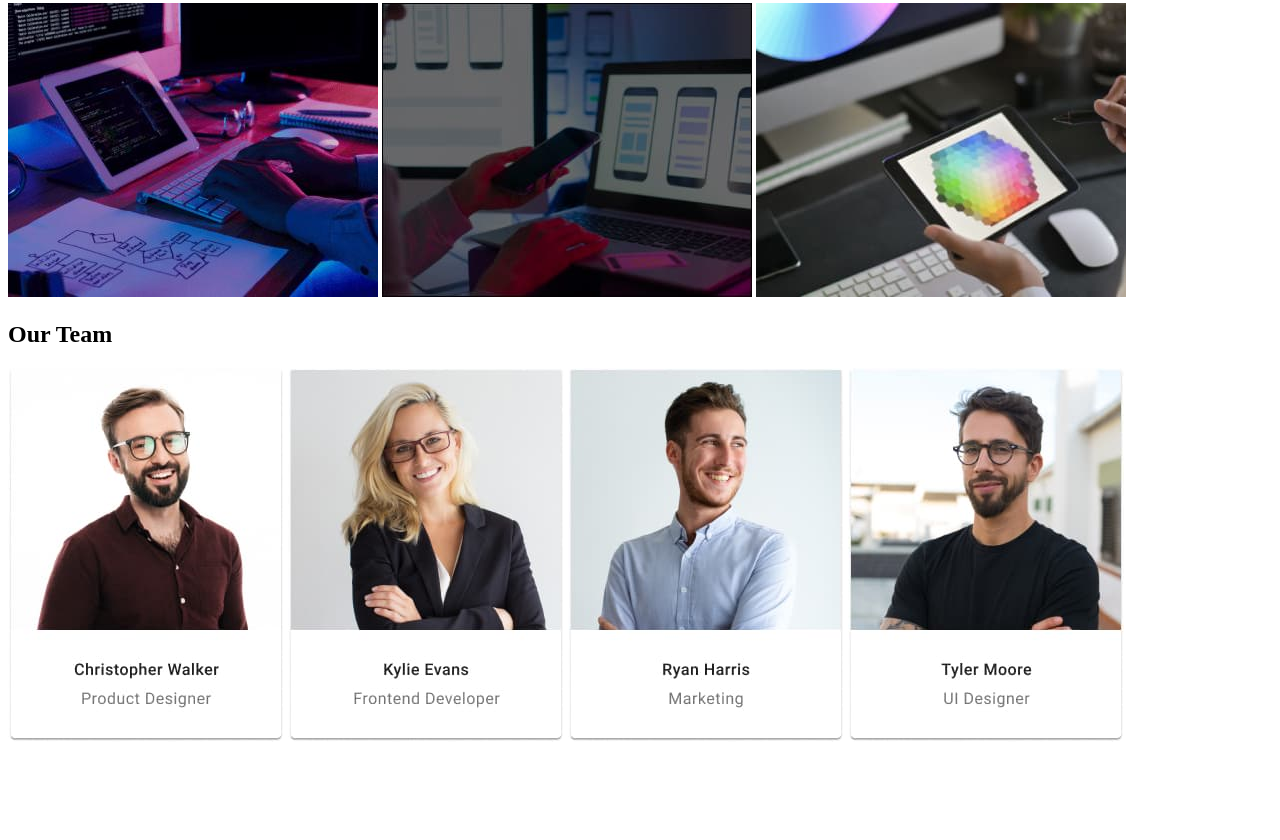
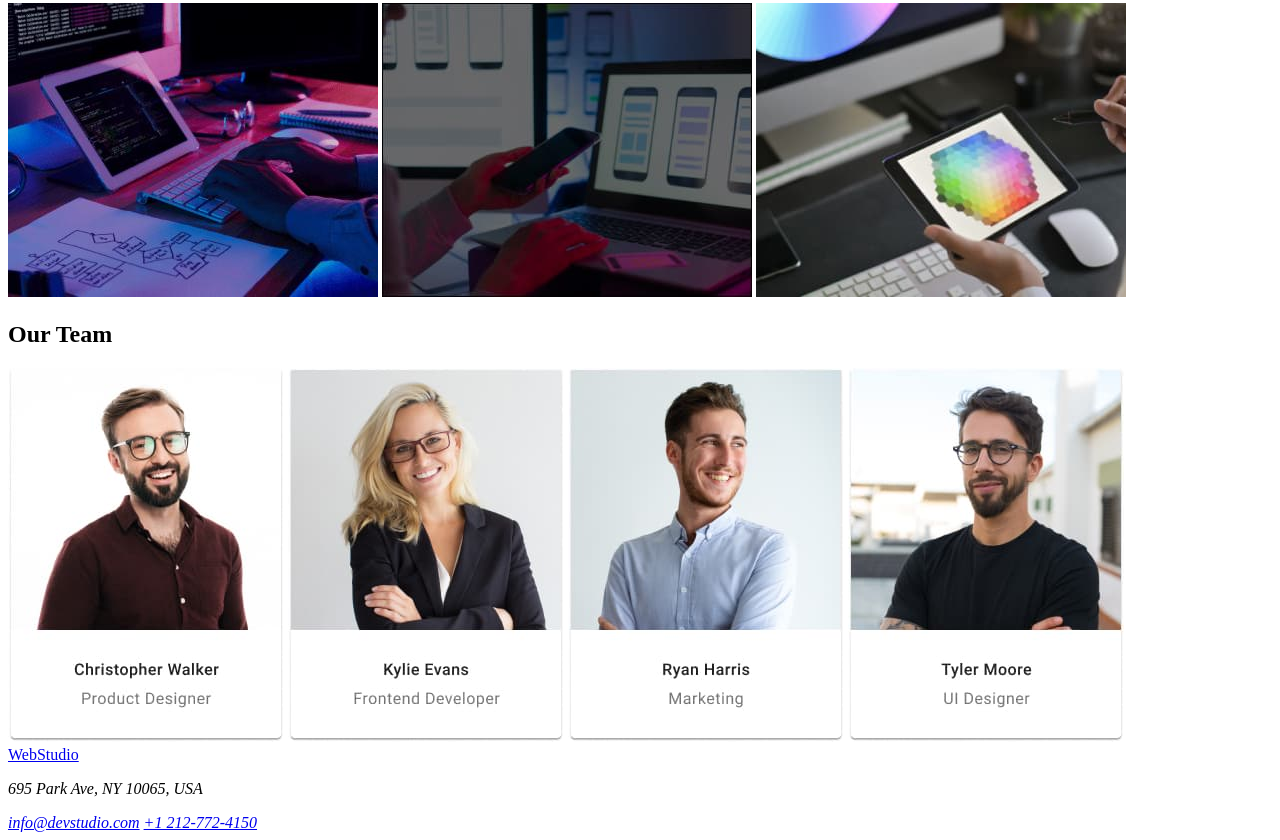
Before and after one commit to iullian1919/goit-markup-hw-01, a plain HTML site: page index.html in a window 1280 px wide. Shown: the part 595-1435 px from the top of the page. Before the commit the page ends 1349 px from the top, so only its background shows below. Drawn offline with Linux system fonts and the light colour scheme.

Commit message:
third commit

```diff
--- a/index.html
+++ b/index.html
@@ -59,5 +59,13 @@
         <img src="images/team-card-4.jpg" alt="Tyler Moore" width="276" height="374" />
       </section>
     </main>
+    <footer>
+      <a href="index.html">WebStudio</a>
+      <address>
+        <p>695 Park Ave, NY 10065, USA</p>
+        <a href="mailto:info@devstudio.com">info@devstudio.com</a>
+        <a href="tel:+12127724150">+1 212-772-4150</a>
+      </address>
+    </footer>
   </body>
 </html>
```
Also changed, not shown: 1 other file.
